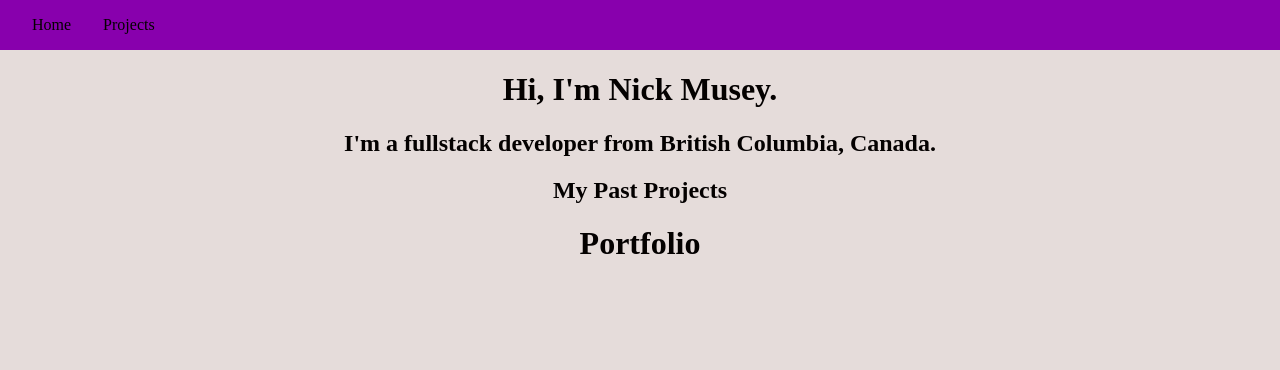
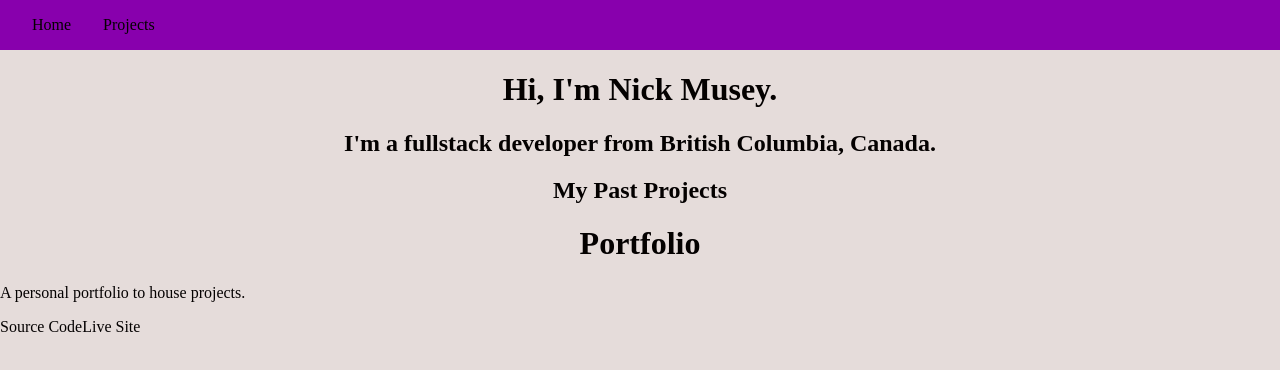
Before and after one commit to nmusey/portfolio, a Next.js app: page / in a window 1280 px wide. Shown: the top 370 px of the page. Built offline with nearby package versions, Linux system fonts and the light colour scheme.

Commit message:
Finish markup for project summary

```diff
--- a/components/projects/ProjectSummary.tsx
+++ b/components/projects/ProjectSummary.tsx
@@ -4,10 +4,18 @@ export interface Props {
     project: Project;
 }
 
-export const ProjectSummary = (props: Props) => {
+export const ProjectSummary = ({project}: Props) => {
     return (
         <div>
-            <h1>{props.project.title}</h1>
+            <h1>{project.title}</h1>
+            <div>
+                <p>{project.summary}</p>
+                <div>
+                    { project.postUrl ? <a href={project.postUrl}>Blog Post</a> : null }
+                    { project.repoUrl ? <a href={project.repoUrl}>Source Code</a> : null }
+                    { project.repoUrl ? <a href={project.liveUrl}>Live Site</a> : null }
+                </div>
+            </div>
         </div>
     );
 }
```
